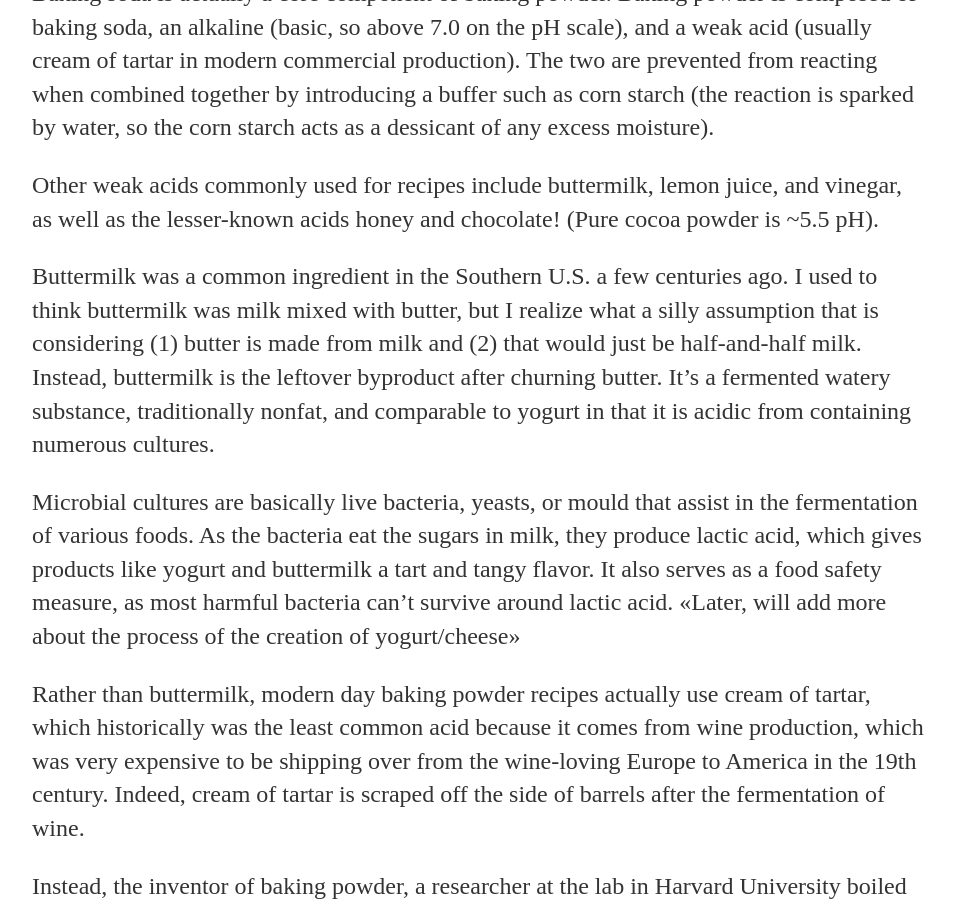
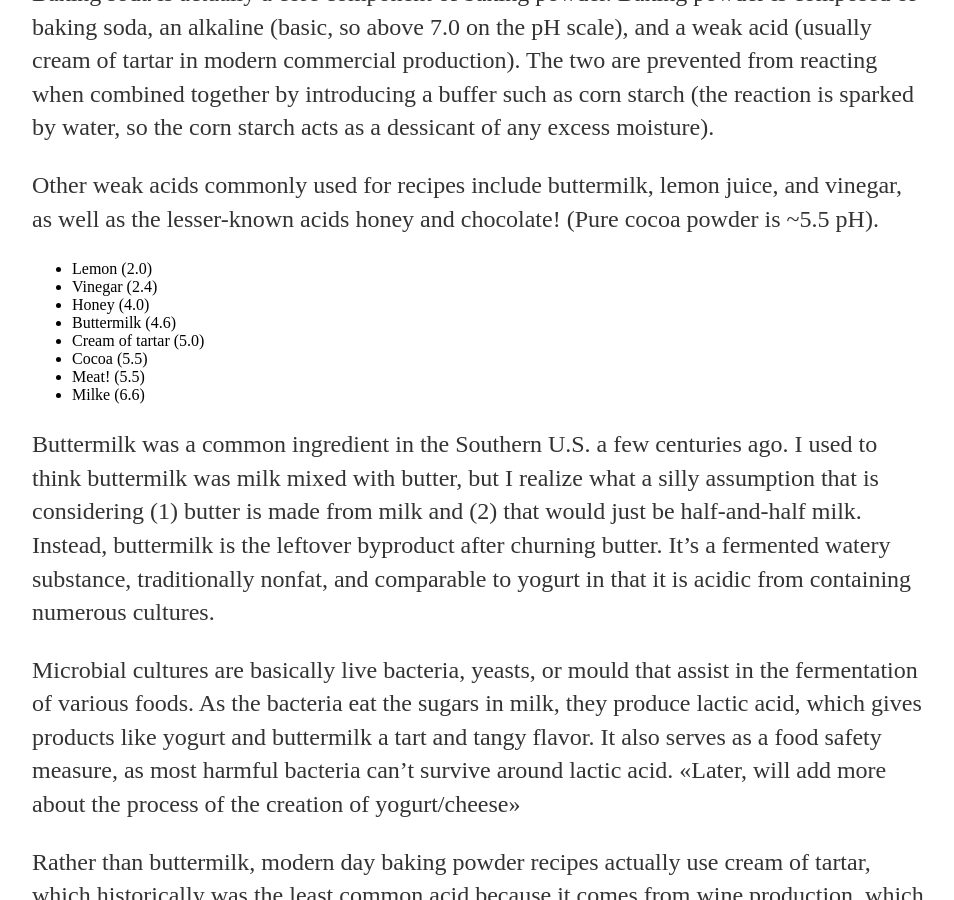
Before and after one commit to potashium/potashium.github.io, a Jekyll site: the page built from _posts/2019-10-12-the-baking-soda-rabbit-hole.md, in a window 1280 px wide and 900 px high, scrolled down 1545 px. Shown: the whole window, without its empty margins (160-1114 px from the left). Built offline with Jekyll 4.4.1, drawn with Linux system fonts in a browser that asks for light colours.

Commit message:
Update 2019-10-12-the-baking-soda-rabbit-hole.md

```diff
--- a/_posts/2019-10-12-the-baking-soda-rabbit-hole.md
+++ b/_posts/2019-10-12-the-baking-soda-rabbit-hole.md
@@ -41,6 +41,15 @@ Now, to the questions.
 Baking soda is actually a core component of baking powder. Baking powder is composed of baking soda, an alkaline (basic, so above 7.0 on the pH scale), and a weak acid (usually cream of tartar in modern commercial production). The two are prevented from reacting when combined together by introducing a buffer such as corn starch (the reaction is sparked by water, so the corn starch acts as a dessicant of any excess moisture).
 
 Other weak acids commonly used for recipes include buttermilk, lemon juice, and vinegar, as well as the lesser-known acids honey and chocolate! (Pure cocoa powder is ~5.5 pH).
+
+- Lemon (2.0)
+- Vinegar (2.4)
+- Honey (4.0)
+- Buttermilk (4.6)
+- Cream of tartar (5.0)
+- Cocoa (5.5)
+- Meat! (5.5)
+- Milke (6.6)
 
 Buttermilk was a common ingredient in the Southern U.S. a few centuries ago. I used to think buttermilk was milk mixed with butter, but I realize what a silly assumption that is considering (1) butter is made from milk and (2) that would just be half-and-half milk. Instead, buttermilk is the leftover byproduct after churning butter. It's a fermented watery substance, traditionally nonfat, and comparable to yogurt in that it is acidic from containing numerous cultures.
 
```
